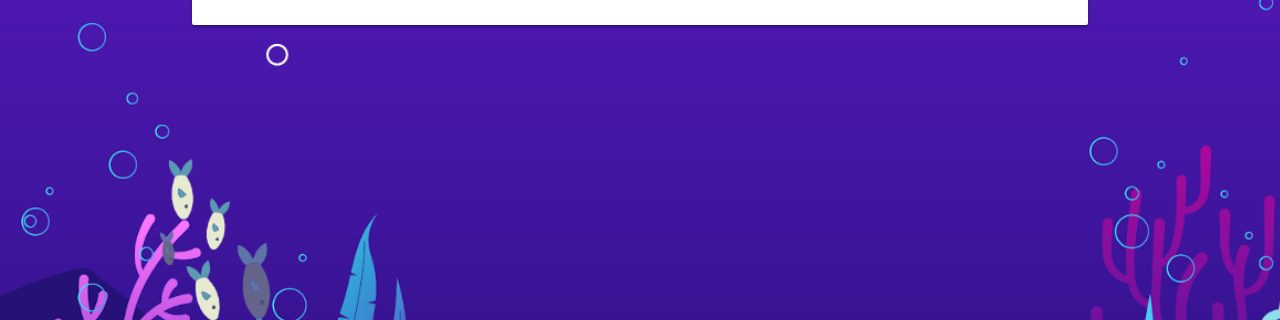
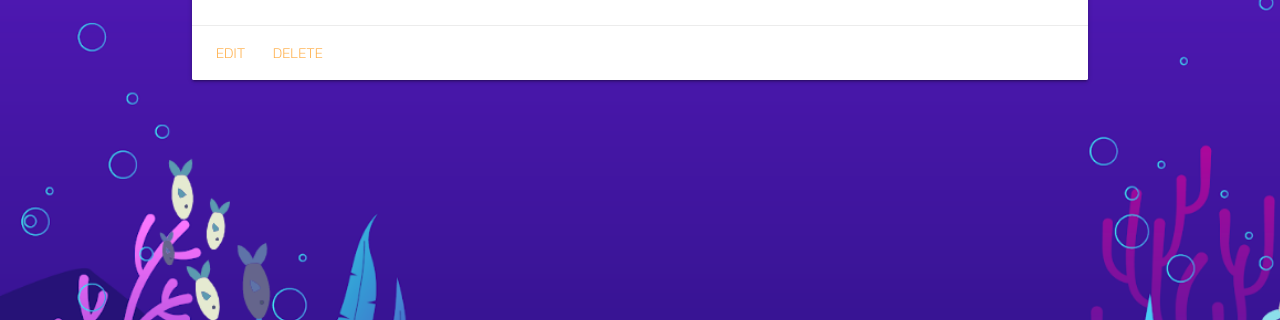
Before and after one commit to adbshiau/coralcollector, a Django app: template main_app/templates/corals/detail.html in a window 1280 px wide. Shown: the part 250-570 px from the top of the page. Run offline with Django 4.2, Linux system fonts and the light colour scheme; the template is opened without the code that fills it, so the values that code supplies are empty.

Commit message:
updateview and deleteview added

```diff
--- a/main_app/templates/corals/detail.html
+++ b/main_app/templates/corals/detail.html
@@ -13,6 +13,10 @@
         <p>Water Flow: {{ coral.water_flow }}</p>
         <p>Notes: {{ coral.notes }}</p>
     </div>
+    <div class="card-action">
+        <a href="{% url 'corals_update' coral.id %}">Edit</a>
+        <a href="{% url 'corals_delete' coral.id %}">Delete</a>
+      </div>
 </div>
 
 {% endblock  %}
--- a/main_app/urls.py
+++ b/main_app/urls.py
@@ -7,4 +7,6 @@ urlpatterns = [
     path('corals/', views.corals_index, name='index'),
     path('corals/<int:coral_id>/', views.corals_detail, name='detail'),
     path('corals/create/', views.CoralCreate.as_view(), name='corals_create'),
+    path('corals/<int:pk>/update/', views.CoralUpdate.as_view(), name='corals_update'),
+    path('corals/<int:pk>/delete/', views.CoralDelete.as_view(), name='corals_delete'),
 ]
```
Also changed, not shown: main_app/views.py (+8 -0 lines).
